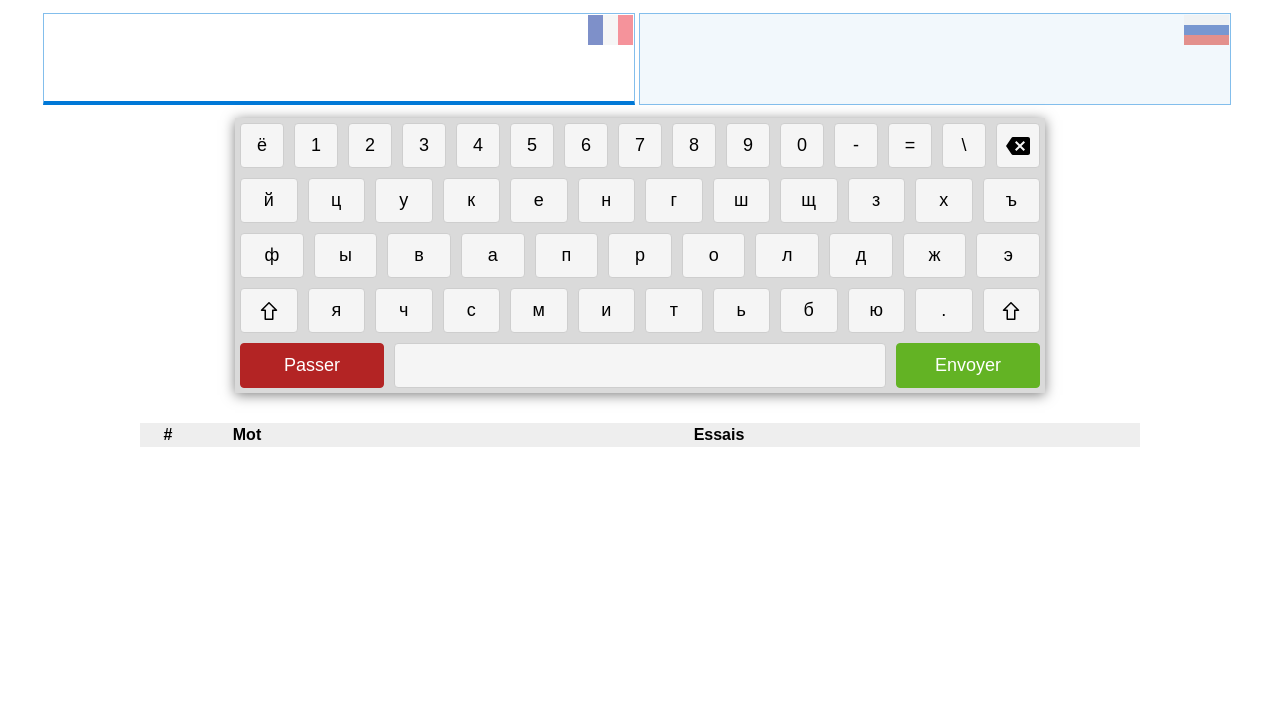
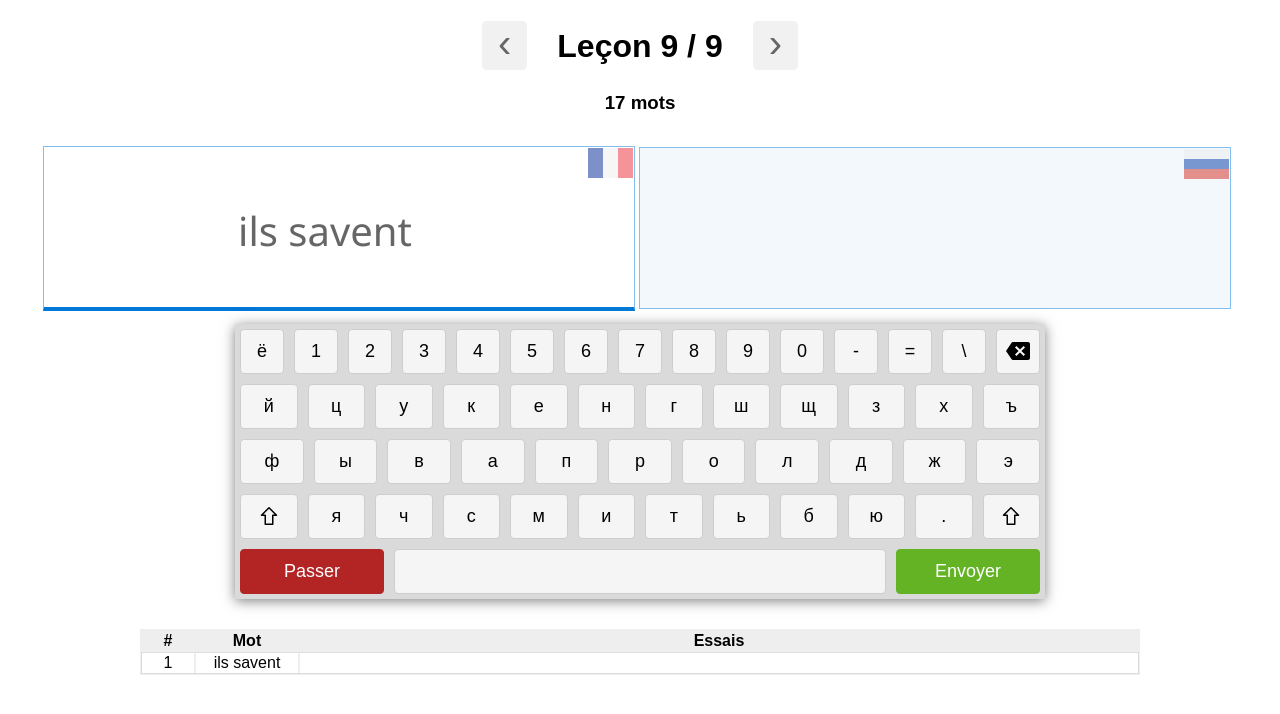
Before and after one commit to cedrou/vocab, a React (Create React App) app: page / in a window 1280 px wide. Shown: the top 714 px of the page. Built offline with nearby package versions, Linux system fonts and the light colour scheme.

Commit message:
Group words into lessons and add buttons to change lesson.

```diff
--- a/src/App.css
+++ b/src/App.css
@@ -31,27 +31,39 @@
   background-color: #fff;
   border: 1px solid #83beec;
   border-bottom: 4px solid #0078d7;
-  height: 50px;
-  width: 550px;
-  padding: 20px 20px 17px;
-  font-weight: normal;
-  font-family: "Segoe UI";
-  font-size: 40px;
-  color: #666;
-  white-space: nowrap;
-}
-
-.App-answer {
-  background-color: #f2f8fc;
-  border: 1px solid #83beec;
-  height: 50px;
+  height: 120px;
+  line-height: 120px;
+  text-align: center;
   width: 550px;
   padding: 20px;
   font-weight: normal;
   font-family: "Segoe UI";
   font-size: 40px;
   color: #666;
-  white-space: nowrap;
+}
+.App-question span {
+  display: inline-block;
+  vertical-align: middle;
+  line-height: normal;
+}
+
+.App-answer {
+  background-color: #f2f8fc;
+  border: 1px solid #83beec;
+  height: 120px;
+  line-height: 120px;
+  text-align: center;
+  width: 550px;
+  padding: 20px;
+  font-weight: normal;
+  font-family: "Segoe UI";
+  font-size: 40px;
+  color: #666;
+}
+.App-answer span {
+  display: inline-block;
+  vertical-align: middle;
+  line-height: normal;
 }
 
 .answer-success {
@@ -81,9 +93,6 @@
 }
 .App-log table th.word {
   width:100px;
-}
-.App-log table th.trials {
-
 }
 
 .horizontal-stack {
@@ -126,3 +135,19 @@
   font-size: 40px;
   text-align: right;
 }
+
+
+button.nav {
+  border: none;
+  cursor: pointer;
+  background-color: #f1f1f1;
+  color: #666;
+  font-size: 40px;
+  padding: 0px 16px 4px 16px;
+  margin: 0px 30px;
+  border-radius: 10%;
+}
+button.nav:hover {
+  background-color: #ccc;
+  color: black;
+}
--- a/src/App.js
+++ b/src/App.js
@@ -72,7 +72,7 @@ class App extends Component {
                 this.setState({success: success, log: log, isSuccess: true, isError: false});
                 setTimeout(() => {
                     this.setState({isSuccess: false});
-                    this.next();
+                    this.nextWord();
                 }, 2000);
             }
             else {
@@ -90,7 +90,7 @@ class App extends Component {
 
                     setTimeout(() => {
                         this.setState({isError: false})
-                        this.next()
+                        this.nextWord()
                     }, 2000);
                 }
                 else {
@@ -103,7 +103,7 @@ class App extends Component {
             }
         }
         else if (value === "SKIP") {
-            this.skip();
+            this.skipWord();
         }
         else if (value === "BACKSPACE") {
             this.setState({input: this.state.input.substring(0,this.state.input.length-1)});
@@ -113,7 +113,7 @@ class App extends Component {
         }
     }
 
-    skip () {
+    skipWord () {
         let state = this.state;
         state.list.push(state.current);
         state.current = state.list.shift();
@@ -125,9 +125,9 @@ class App extends Component {
 
         this.setState(state);
     }
+    nextWord (state) {
 
-    next () {
-        let state = this.state;
+        if (!state) state = this.state;
         state.current = state.list.shift();
         state.input = "";
 
@@ -138,12 +138,15 @@ class App extends Component {
         this.setState(state);
     }
 
-    clear () {
-        let list = [].concat(vocab);
+    changeLesson(lesson) {
+        let list = [].concat(vocab[lesson]);
         this.shuffle(list);
 
-        this.setState({
+        let state = {
             list: list,
+
+            lesson: lesson,
+
             current: ["",""],
             input: "",
             log: {},
@@ -153,31 +156,43 @@ class App extends Component {
 
             isSuccess: false,
             isError: false,
-        });
+        };
 
-        this.next();
+        this.nextWord(state);
+    }
+    nextLesson () {
+        this.changeLesson(Math.min(vocab.length - 1, this.state.lesson + 1));
+    }
+    prevLesson() {
+        this.changeLesson(Math.max(0, this.state.lesson - 1));
     }
 
-    componentDidMount() {
-        // check each word
+    clear () {
+        this.changeLesson(vocab.length - 1);
+    }
+
+    checkVocabularyAsync(doCheck) {
         let p = Promise.resolve();
 
-        if (true) {
-            vocab.forEach( ([fr,ru]) => {
+        if (doCheck) {
+            vocab.forEach( (lesson) => { lesson.forEach( ([fr,ru]) => {
                 p = p.then( () =>
                     this.translateAsync("fr","ru",fr).then( toru => {
-                        (ru === toru) ? Promise.resolve() : this.translateAsync("ru","fr",ru).then( tofr => {
-                            if (fr !== tofr) {
+                        (ru.toLowerCase() === toru.toLowerCase()) ? Promise.resolve() : this.translateAsync("ru","fr",ru).then( tofr => {
+                            if (fr.toLowerCase() !== tofr.toLowerCase()) {
                                 console.log(`${fr} - ${ru} - ${toru} - ${tofr}`);
                             }
                             return Promise.resolve();
                         });
                     })
                 );
-            });
+            }) });
         }
 
-        p = p.then( () => this.clear());
+        return p;
+    }
+    componentDidMount() {
+        this.checkVocabularyAsync(false).then( () => this.clear());
     }
 
     getAnswerClass() {
@@ -191,18 +206,27 @@ class App extends Component {
         return (
             <div className="App">
 
+                <div className="Lesson-selector">
+                    <h1>
+                        <button className="nav" onClick={(e) => this.prevLesson()} disabled={this.state.lesson === 0}>&#8249;</button>
+                        Leçon {this.state.lesson + 1} / {vocab.length}
+                        <button className="nav" onClick={(e) => this.nextLesson()} disabled={this.state.lesson === vocab.length - 1}>&#8250;</button>
+                    </h1>
+                    <h3>{this.state.list.length} mots</h3>
+                </div>
+
                 <div className="App-quizz">
                     <table><tbody>
                         <tr>
                             <td>
                                 <img src={frflag} className="App-flag" alt="frflag" />
                                 <div className="App-question">
-                                    <div>{this.state.current ? this.state.current[0] : ""}</div>
+                                    <span>{this.state.current ? this.state.current[0] : ""}</span>
                                 </div>
                             </td>
                             <td>
                                 <img src={ruflag} className="App-flag" alt="ruflag"/>
-                                <div className={this.getAnswerClass()}>{this.state.input}</div>
+                                <div className={this.getAnswerClass()}><span>{this.state.input}</span></div>
                             </td>
                         </tr>
                     </tbody></table>
--- a/src/assets/vocab.json
+++ b/src/assets/vocab.json
@@ -1,3 +1,4 @@
+[
     [
         ["leçon","урок"],
         ["Comment t'appelle tu?","Как тебя зовут?"],
@@ -63,7 +64,9 @@
         ["stylo","ручка"],
         ["taille-crayon","точилка"],
         ["trombone","скрепка"],
-    ["trousse","пенал"],
+        ["trousse","пенал"]
+    ],
+    [
         ["ici","тут"],
         ["là-bas","там"],
         ["droite","справа"],
@@ -73,7 +76,9 @@
         ["vase","ваза"],
         ["téléphone","телефон"],
         ["portable","мобильник"],
-    ["cadre-photo","картина"],
+        ["cadre-photo","картина"]
+    ],
+    [
         ["un élève","ученик"],
         ["une élève","ученица"],
         ["un prof ","учитель"],
@@ -92,7 +97,9 @@
         ["gare","вокзар"],
         ["route","улица"],
         ["poste","почта"],
-    ["hôtel","гостиница"],
+        ["hôtel","гостиница"]
+    ],
+    [
         ["je parle","я говорю"],
         ["tu parles","ты говоришь"],
         ["il parle","он говорит"],
@@ -126,14 +133,9 @@
         ["Russie","Россия"],
         ["Biélorussie","Беларусь"],
         ["Japon","Япония"],
-    ["France","Франция"],
-    ["je prends le petit déjeuner","я завтракаю"],
-    ["tu prends le petit déjeuner","ты завтракаешь"],
-    ["il prend le petit déjeuner","ои завтракает"],
-    ["nous prenons le petit déjeuner","мы завтракаем"],
-    ["vous prenez le petit déjeuner","вы завтракаете"],
-    ["ils prennent le petit déjeuner","они завтракают"],
-    ["prendre son petit déjeuner","завтракать"],
+        ["France","Франция"]
+    ],
+    [
         ["je suis couché","я лежу"],
         ["tu es couché","ты лежишь"],
         ["il est couché","он лежит"],
@@ -152,7 +154,18 @@
         ["mari","муж"],
         ["épouse","жена"],
         ["son","его"],
-    ["sa","её"],
+        ["sa","её"]
+    ],
+    [
+        ["je prends le petit déjeuner","я завтракаю"],
+        ["tu prends le petit déjeuner","ты завтракаешь"],
+        ["il prend le petit déjeuner","ои завтракает"],
+        ["nous prenons le petit déjeuner","мы завтракаем"],
+        ["vous prenez le petit déjeuner","вы завтракаете"],
+        ["ils prennent le petit déjeuner","они завтракают"],
+        ["prendre son petit déjeuner","завтракать"]
+    ],
+    [
         ["arbre de Noël","ёлка"],
         ["cadeau","подарок"],
         ["branche de sapin","мишура"],
@@ -172,4 +185,45 @@
         ["pain","îрог"],
         ["hotte du Père-Noël","корзина деда мороза"],
         ["la fille du père noël","снегурочка"]
+    ],
+    [
+        ["je fait un travail qui rapporte de l'argent","я работаю"],
+        ["tu fais un travail qui rapporte de l'argent","ты работаешь"],
+        ["il fait un travail qui rapporte de l'argent","он работает"],
+        ["nous faisons un travail qui rapporte de l'argent","мы работаем"],
+        ["vous faîtes un travail qui rapporte de l'argent","вы работаете"],
+        ["ils font un travail qui rapporte de l'argent","они работают"],
+        ["je déjeune","я обедаю"],
+        ["tu déjeunes","ты обедаешь"],
+        ["il déjeune","он обедает"],
+        ["nous déjeunons","мы обедаем"],
+        ["vous déjeunez","вы обедаете"],
+        ["ils déjeunent","они обедают"],
+        ["je lis","я читаю"],
+        ["tu lis","ты читаешь"],
+        ["il lit","он читает"],
+        ["nous lisons","мы читаем"],
+        ["vous lisez","вы читаете"],
+        ["ils lisent","они читают"]
+    ],
+    [
+        ["je dîne","я ужинаю"],
+        ["tu dînes","ты ужинаешь"],
+        ["il dîne","он ужинает"],
+        ["nous dînons","мы ужинаем"],
+        ["vous dînez","вы ужинаете"],
+        ["ils dînent","они ужинают"],
+        ["je sais","я знаю"],
+        ["tu sais","ты знаешь"],
+        ["il sait","он знает"],
+        ["nous savons","мы знаем"],
+        ["vous savez","вы знаете"],
+        ["ils savent","они знают"],
+        ["je joue","я играю"],
+        ["tu joues","ты игрешь"],
+        ["il joue","он играет"],
+        ["nous jouons","мы играем"],
+        ["vous jouez","вы играете"],
+        ["ils jouent","они играют"]
     ]
+]
```
Lines whose indentation alone changed are shown as unchanged.
